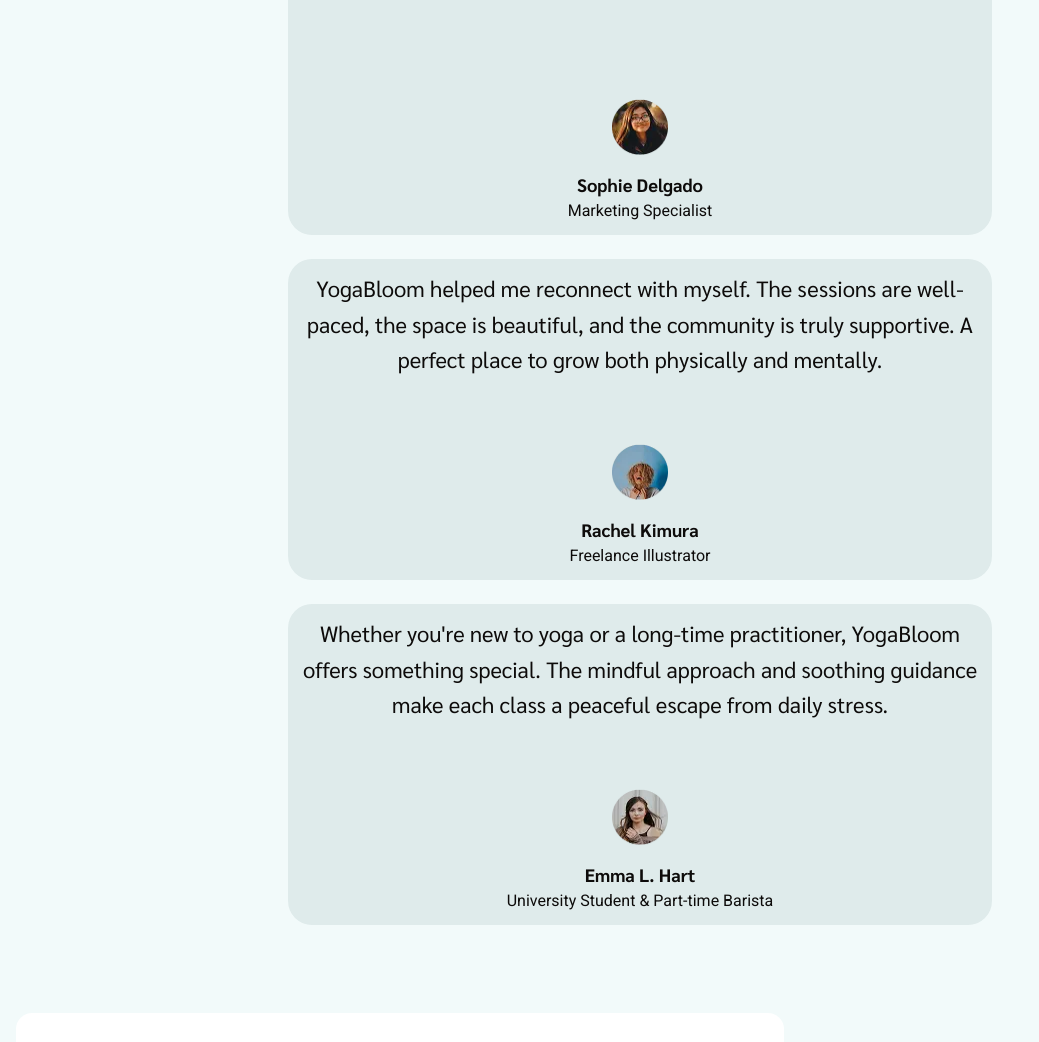
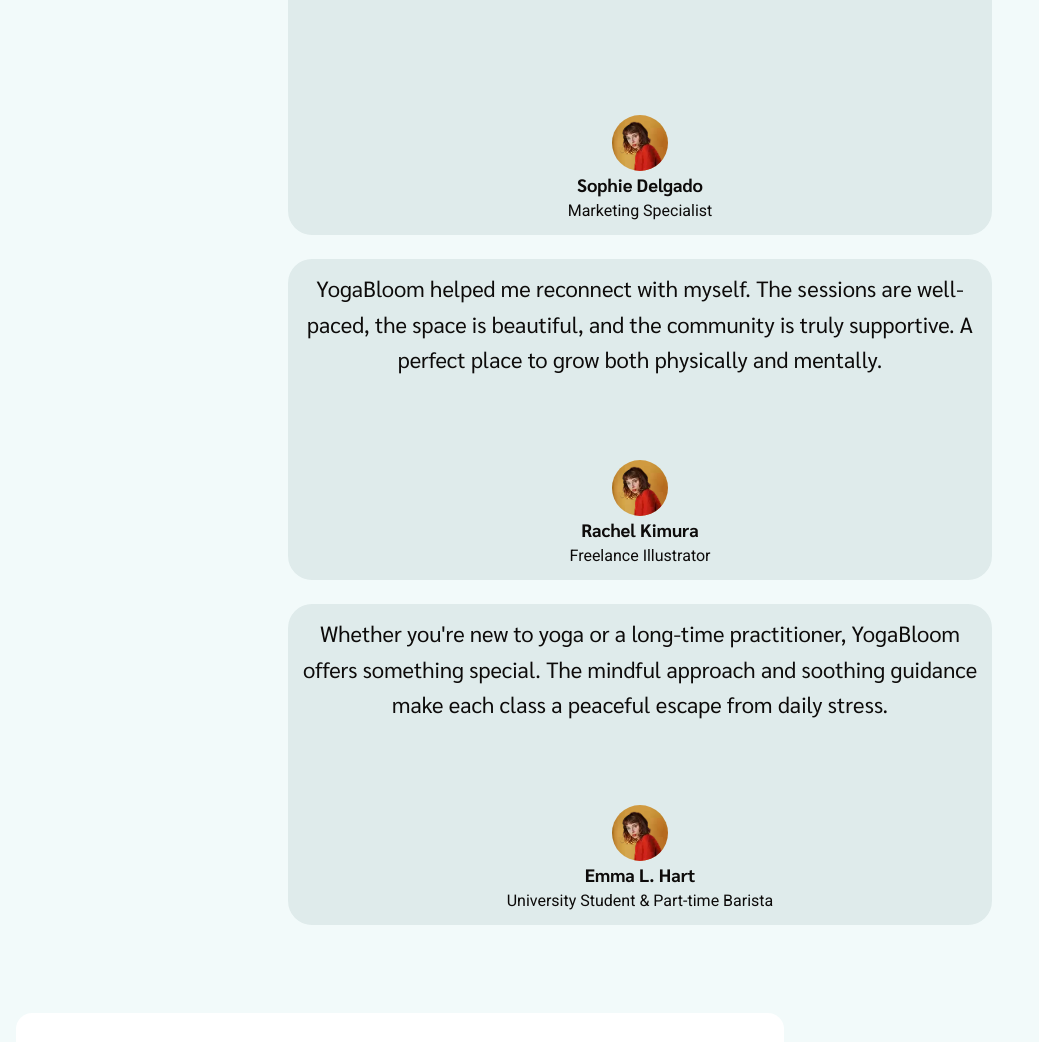
Before and after one commit to Kuchinskiy/project-W3CanD01T, a website built with Vite: page src/index.html in a window 1280 px wide. Shown: the part 4301-5343 px from the top of the page, without its empty margins (0-1039 px from the left). Built offline with nearby package versions, Linux system fonts and the light colour scheme; files whose address does not match are found by name.

Commit message:
change markup in the testimonials section

```diff
--- a/src/partials/testimonials.html
+++ b/src/partials/testimonials.html
@@ -37,15 +37,6 @@
               />
             </div>
           </div>
-          <!-- <img
-            srcset="
-              /images/testimonials/donna-norman.webp    1x,
-              /images/testimonials/donna-norman@2x.webp 2x
-            "
-            src="/images/testimonials/donna-norman.webp"
-            alt="User 1"
-            class="testimonials__user-photo"
-          /> -->
           <h3 class="testimonials__user-name">Donna Norman</h3>
           <p class="testimonials__user-status">Yoga Enthusiast</p>
         </div>
@@ -58,15 +49,30 @@
         </p>
 
         <div class="testimonials__user-content">
+          <div class="testimonials__container-photo">
+            <div class="testimonials__circle-bg">
               <img
+                class="testimonials__circle-img"
                 srcset="
-              /images/testimonials/sophie-delgado.webp    1x,
-              /images/testimonials/sophie-delgado@2x.webp 2x
+                  /images/testimonials/donna-norman-bg.jpg    1x,
+                  /images/testimonials/donna-norman-bg@2x.jpg 2x
                 "
-            src="/images/testimonials/sophie-delgado.webp"
+                src="/images/testimonials/donna-norman-bg.jpg"
+                alt="Backround of User 2"
+              />
+            </div>
+            <div class="user__img">
+              <img
+                class="img"
+                srcset="
+                  /images/testimonials/donna-norman.webp    1x,
+                  /images/testimonials/donna-norman@2x.webp 2x
+                "
+                src="/images/testimonials/donna-norman.webp"
                 alt="User 2"
-            class="testimonials__user-photo"
               />
+            </div>
+          </div>
           <h3 class="testimonials__user-name">Sophie Delgado</h3>
           <p class="testimonials__user-status">Marketing Specialist</p>
         </div>
@@ -79,15 +85,30 @@
         </p>
 
         <div class="testimonials__user-content">
+          <div class="testimonials__container-photo">
+            <div class="testimonials__circle-bg">
               <img
+                class="testimonials__circle-img"
                 srcset="
-              /images/testimonials/rachel-kimura.webp    1x,
-              /images/testimonials/rachel-kimura@2x.webp 2x
+                  /images/testimonials/donna-norman-bg.jpg    1x,
+                  /images/testimonials/donna-norman-bg@2x.jpg 2x
                 "
-            src="/images/testimonials/rachel-kimura.webp"
+                src="/images/testimonials/donna-norman-bg.jpg"
+                alt="Backround of User 3"
+              />
+            </div>
+            <div class="user__img">
+              <img
+                class="img"
+                srcset="
+                  /images/testimonials/donna-norman.webp    1x,
+                  /images/testimonials/donna-norman@2x.webp 2x
+                "
+                src="/images/testimonials/donna-norman.webp"
                 alt="User 3"
-            class="testimonials__user-photo"
               />
+            </div>
+          </div>
           <h3 class="testimonials__user-name">Rachel Kimura</h3>
           <p class="testimonials__user-status">Freelance Illustrator</p>
         </div>
@@ -99,15 +120,30 @@
           make each class a peaceful escape from daily stress.
         </p>
         <div class="testimonials__user-content">
+          <div class="testimonials__container-photo">
+            <div class="testimonials__circle-bg">
               <img
+                class="testimonials__circle-img"
                 srcset="
-              /images/testimonials/emma-l-hart.webp    1x,
-              /images/testimonials/emma-l-hart@2x.webp 2x
+                  /images/testimonials/donna-norman-bg.jpg    1x,
+                  /images/testimonials/donna-norman-bg@2x.jpg 2x
                 "
-            src="/images/testimonials/emma-l-hart.webp"
+                src="/images/testimonials/donna-norman-bg.jpg"
+                alt="Backround of User 4"
+              />
+            </div>
+            <div class="user__img">
+              <img
+                class="img"
+                srcset="
+                  /images/testimonials/donna-norman.webp    1x,
+                  /images/testimonials/donna-norman@2x.webp 2x
+                "
+                src="/images/testimonials/donna-norman.webp"
                 alt="User 4"
-            class="testimonials__user-photo"
               />
+            </div>
+          </div>
 
           <h3 class="testimonials__user-name">Emma L. Hart</h3>
           <p class="testimonials__user-status">
```
Lines whose indentation alone changed are shown as unchanged.
